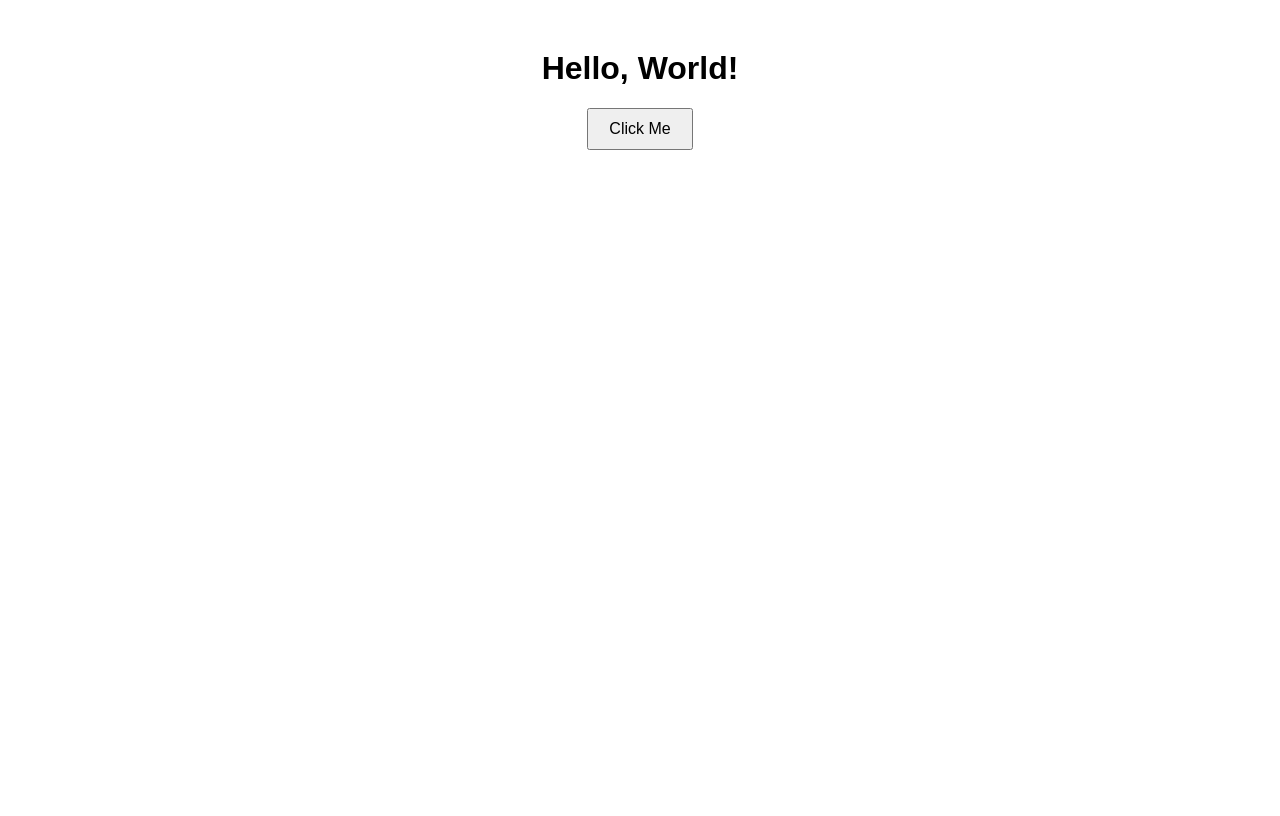
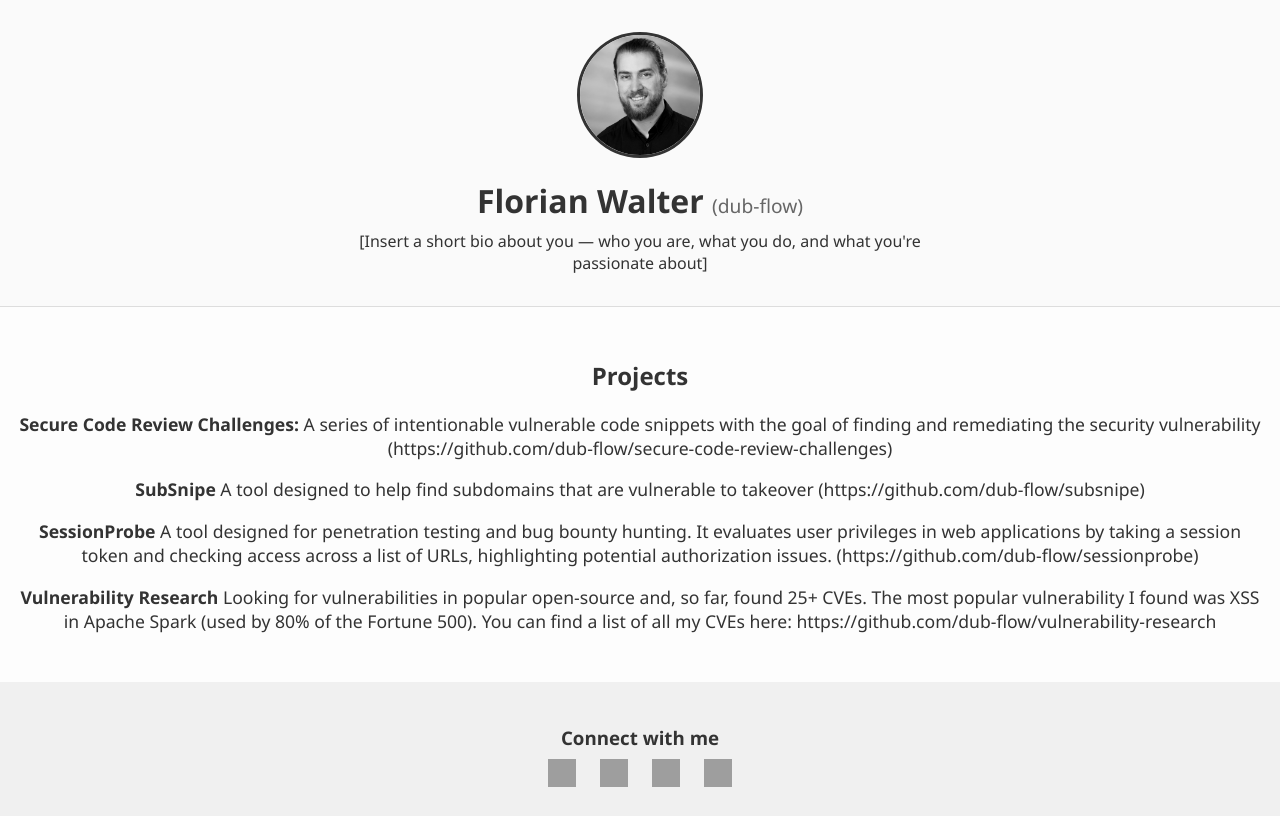
Before and after one commit to dub-flow/dub-flow.github.io, a plain HTML site: page index.html in a window 1280 px wide. Drawn offline with Linux system fonts and the light colour scheme; grey boxes are pictures that could not be loaded.

Commit message:
Changed styling and added an overview of my projects and social media

```diff
--- a/index.html
+++ b/index.html
@@ -1,13 +1,45 @@
 <!DOCTYPE html>
 <html lang="en">
 <head>
-  <meta charset="UTF-8">
-  <title>My Website</title>
-  <link rel="stylesheet" href="style.css">
+  <meta charset="UTF-8" />
+  <meta name="viewport" content="width=device-width, initial-scale=1.0"/>
+  <title>Florian Walter | dub-flow</title>
+  <link rel="stylesheet" href="style.css" />
+  <link rel="icon" href="assets/profile.jpg" />
 </head>
 <body>
-  <h1>Hello, World!</h1>
-  <button onclick="sayHello()">Click Me</button>
-  <script src="script.js"></script>
+  <header>
+    <img src="assets/me.jpeg" alt="Florian Walter" class="profile-pic"/>
+    <h1>Florian Walter <span>(dub-flow)</span></h1>
+    <p class="whoami">[Insert a short bio about you — who you are, what you do, and what you're passionate about]</p>
+  </header>
+
+  <section class="projects">
+    <h2>Projects</h2>
+    <ul>
+      <li><strong>Secure Code Review Challenges:</strong> A series of intentionable vulnerable code snippets with the goal of finding and remediating the security vulnerability (<a>https://github.com/dub-flow/secure-code-review-challenges</a>)</li>
+      <li><strong>SubSnipe</strong> A tool designed to help find subdomains that are vulnerable to takeover (<a>https://github.com/dub-flow/subsnipe</a>)</li>
+      <li><strong>SessionProbe</strong> A tool designed for penetration testing and bug bounty hunting. It evaluates user privileges in web applications by taking a session token and checking access across a list of URLs, highlighting potential authorization issues. (<a>https://github.com/dub-flow/sessionprobe</a>)</li>
+      <li><strong>Vulnerability Research</strong> Looking for vulnerabilities in popular open-source and, so far, found 25+ CVEs. The most popular vulnerability I found was XSS in Apache Spark (used by 80% of the Fortune 500). You can find a list of all my CVEs here: <a>https://github.com/dub-flow/vulnerability-research</a></li>
+    </ul>
+  </section>
+
+  <footer>
+    <h3>Connect with me</h3>
+    <div class="socials">
+      <a href="https://www.linkedin.com/in/florian-ethical-hacker/" target="_blank" aria-label="LinkedIn">
+        <img src="https://cdn.jsdelivr.net/gh/simple-icons/simple-icons/icons/linkedin.svg" alt="LinkedIn"/>
+      </a>
+      <a href="https://www.youtube.com/@dub-flow-security" target="_blank" aria-label="YouTube">
+        <img src="https://cdn.jsdelivr.net/gh/simple-icons/simple-icons/icons/youtube.svg" alt="YouTube"/>
+      </a>
+      <a href="https://github.com/dub-flow" target="_blank" aria-label="GitHub">
+        <img src="https://cdn.jsdelivr.net/gh/simple-icons/simple-icons/icons/github.svg" alt="GitHub"/>
+      </a>
+      <a href="https://medium.com/@dub-flow" target="_blank" aria-label="Medium">
+        <img src="https://cdn.jsdelivr.net/gh/simple-icons/simple-icons/icons/medium.svg" alt="Medium"/>
+      </a>
+    </div>
+  </footer>
 </body>
 </html>
--- a/script.js
+++ /dev/null
@@ -1,3 +0,0 @@
-function sayHello() {
-    alert("Hello from JavaScript!");
-  }
--- a/style.css
+++ b/style.css
@@ -1,9 +1,78 @@
 body {
-    font-family: sans-serif;
+    font-family: 'Segoe UI', sans-serif;
+    margin: 0;
+    background: #fdfdfd;
+    color: #333;
     text-align: center;
-    margin-top: 50px;
   }
-  button {
-    padding: 10px 20px;
-    font-size: 16px;
+
+  header {
+    padding: 2em;
+    background: #fafafa;
+    border-bottom: 1px solid #ddd;
   }
+
+  .profile-pic {
+    width: 120px;
+    height: 120px;
+    border-radius: 50%;
+    object-fit: cover;
+    border: 3px solid #333;
+  }
+
+  header h1 {
+    margin: 0.5em 0 0.2em;
+    font-size: 2em;
+  }
+
+  header h1 span {
+    font-weight: normal;
+    font-size: 0.6em;
+    color: #666;
+  }
+
+  .whoami {
+    font-size: 1em;
+    max-width: 600px;
+    margin: 0.5em auto 0;
+  }
+
+  .projects {
+    padding: 2em 1em;
+  }
+
+  .projects ul {
+    list-style: none;
+    padding: 0;
+  }
+
+  .projects li {
+    margin-bottom: 1em;
+    font-size: 1.1em;
+  }
+
+  footer {
+    background: #f0f0f0;
+    padding: 1.5em;
+  }
+
+  footer h3 {
+    margin-bottom: 0.5em;
+  }
+
+  .socials a {
+    margin: 0 10px;
+    display: inline-block;
+  }
+
+  .socials img {
+    width: 28px;
+    height: 28px;
+    filter: grayscale(100%);
+    transition: filter 0.3s, transform 0.3s;
+  }
+
+  .socials img:hover {
+    filter: none;
+    transform: scale(1.1);
+  }
```
Also changed, not shown: assets/me.jpeg (added).
